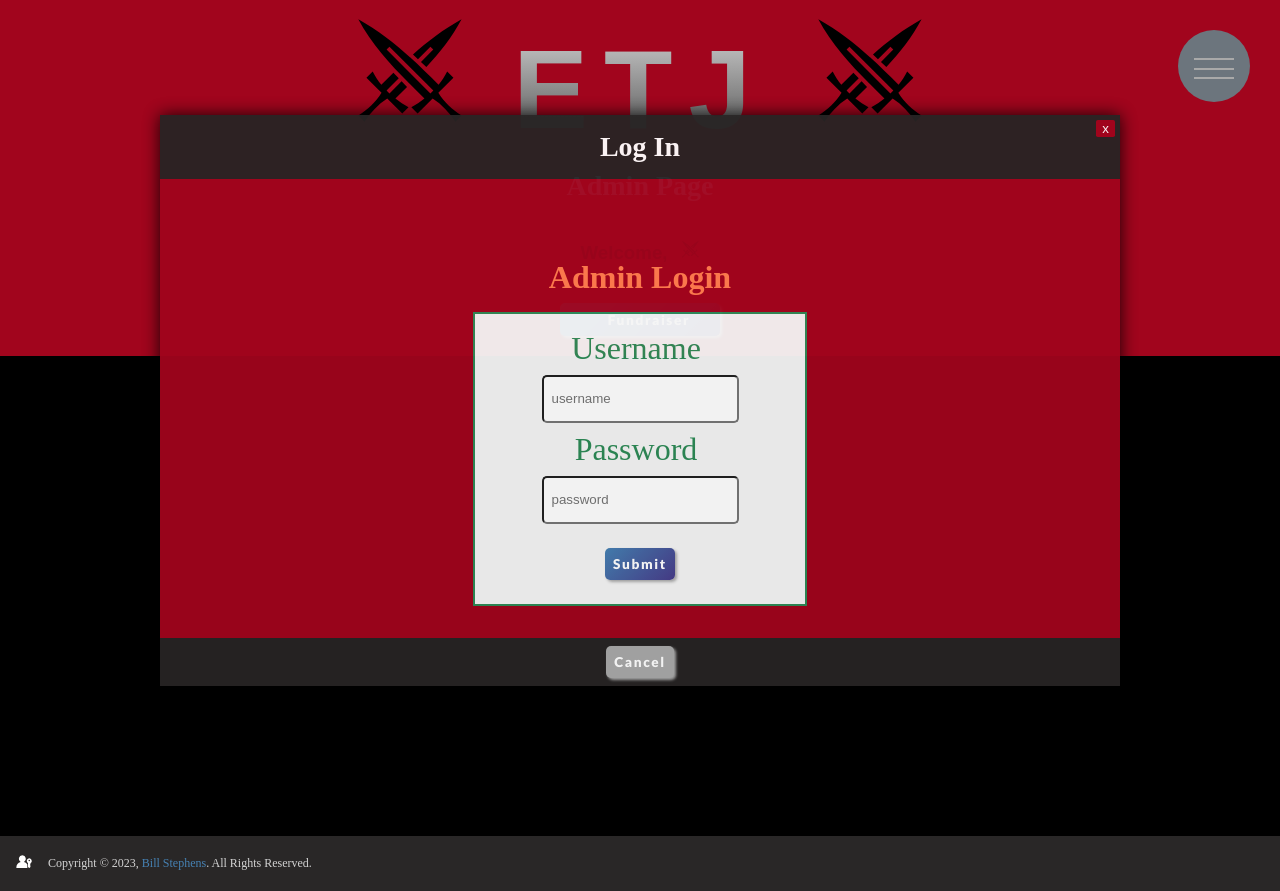
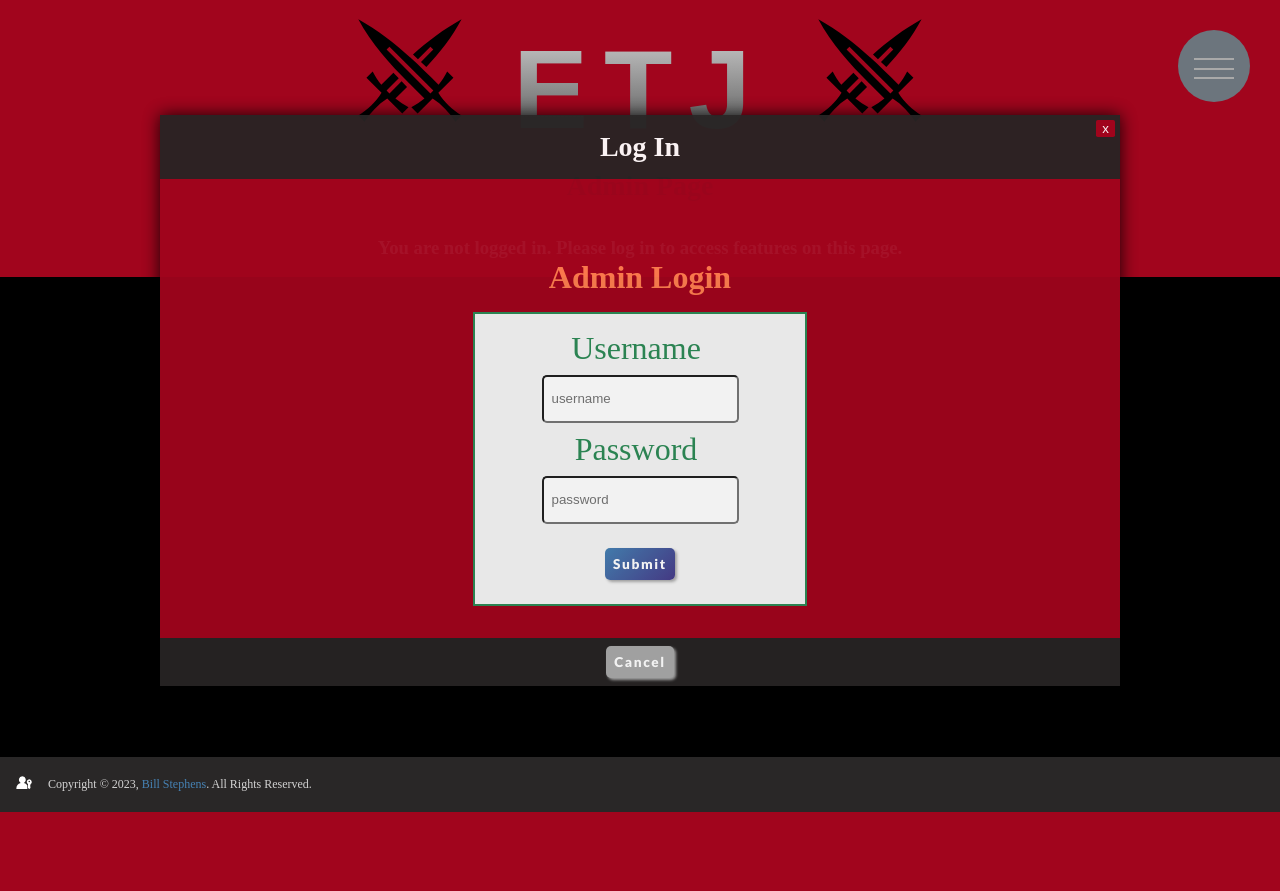
Before and after one commit to BillStephens2022/etj-nextjs, a Next.js app: page /admin in a window 1280 px wide. After the commit the page ends 812 px from the top, so only its background shows below. Built offline with nearby package versions, Linux system fonts and the light colour scheme; no server answers; some icons are missing; a web font is replaced by a local one.

Commit message:
adjusted what can be viewed on Admin screen if not logged in, also rendered message if not logged in and on Admin page

```diff
--- a/components/layout/header.module.css
+++ b/components/layout/header.module.css
@@ -17,7 +17,7 @@
 
 .page_heading {
   font-size: 1.75rem;
-  color: var(--primary300);
+  color: var(--primaryGray900);
   text-align: center;
   margin: 0;
   padding: 0;
--- a/pages/admin/admin.module.css
+++ b/pages/admin/admin.module.css
@@ -11,6 +11,11 @@
   margin-right: 0.5rem;
 }
 
+.not_logged_in {
+  color: white;
+  text-align: center;
+}
+
 .button_div {
   margin: auto;
   padding: 1rem;
--- a/pages/admin/index.js
+++ b/pages/admin/index.js
@@ -42,6 +42,7 @@ const Admin = () => {
     <>
       <Header pageTitle="Admin Page" />
       <div>
+       {session ?
         <h3 className={classes.welcome_header}>
           Welcome,{" "}
           <span className={classes.welcome_header_span}>
@@ -49,12 +50,17 @@ const Admin = () => {
           </span>
           <GiCrossedSwords />
         </h3>
+        :
+        <h3 className={classes.not_logged_in}>You are not logged in. Please log in to access features on this page.</h3>
+       }
       </div>
+      {session && (
       <div className={classes.button_div}>
+
         <Button minWidth="10rem" margin="0 0.5 0 0rem" onClick={() => openModal("addFundraiser")}>
           <FaPlus /> Fundraiser
         </Button>
-        {session && (
+
           <Button
             backgroundImage="var(--linear-gradient-red)"
             margin="0 0 0 0.5rem"
@@ -62,8 +68,9 @@ const Admin = () => {
           >
             Log Off
           </Button>
-        )}
+
       </div>
+      )}
       <main className={classes.main}></main>
       {modalOpen && <FormModal closeModal={closeModal} formType={formType} />}
     </>
```
